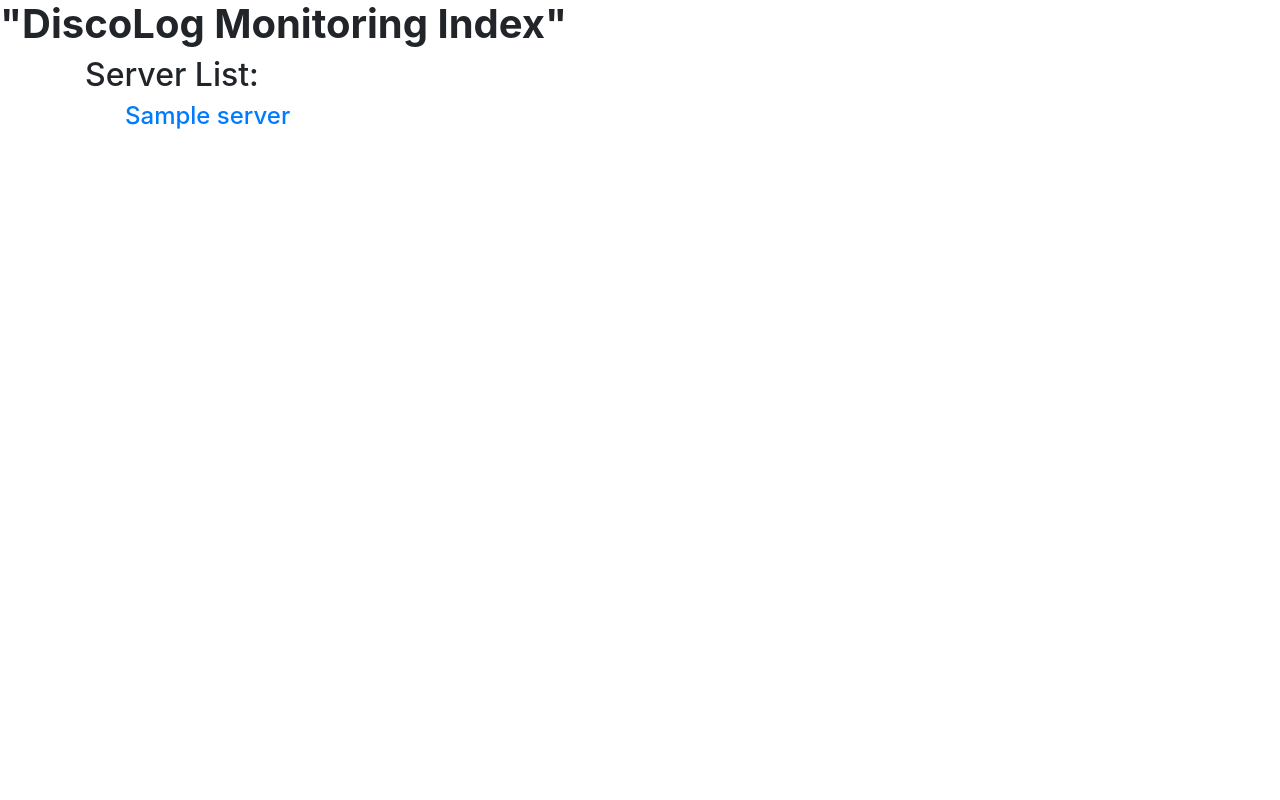
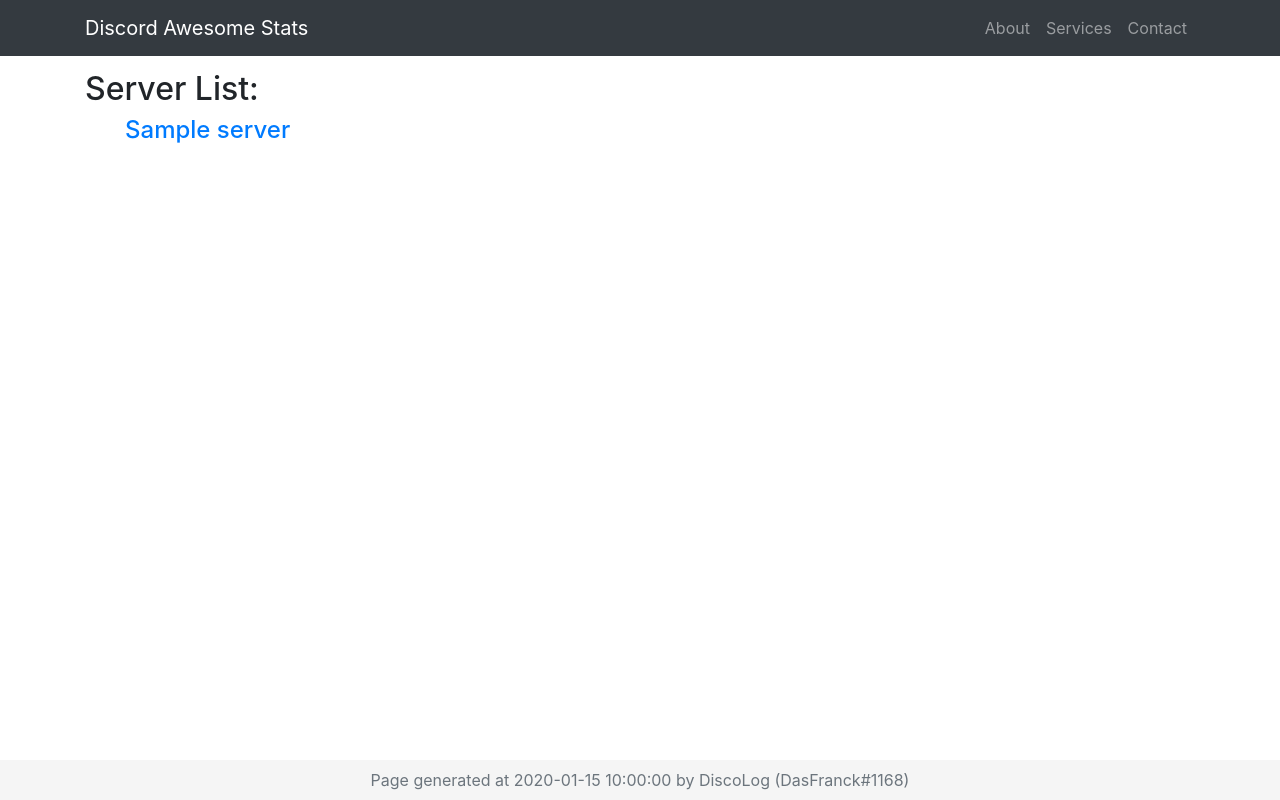
Before and after one commit to DasFranck/DiscordAwesomeStats, a Python web app: template templates/index.html.j2 in a window 1280 px wide. Run offline with Jinja, Linux system fonts and the light colour scheme; the template is opened without the code that fills it: most values are stand-ins (such as "Sample title", 1, 10 or a date in 2020); some libraries are stand-ins or nearby versions.

Commit message:
Revamp templates and using a base one (templates/)

```diff
--- /dev/null
+++ b/templates/base.html.j2
@@ -0,0 +1,49 @@
+<!DOCTYPE html>
+<html>
+  <head>
+    <meta charset="UTF-8">
+    <meta http-equiv="X-UA-Compatible" content="IE=edge">
+    <script src="https://code.jquery.com/jquery-3.3.1.slim.min.js" integrity="sha384-q8i/X+965DzO0rT7abK41JStQIAqVgRVzpbzo5smXKp4YfRvH+8abtTE1Pi6jizo" crossorigin="anonymous"></script>
+    <script src="https://cdnjs.cloudflare.com/ajax/libs/popper.js/1.14.3/umd/popper.min.js" integrity="sha384-ZMP7rVo3mIykV+2+9J3UJ46jBk0WLaUAdn689aCwoqbBJiSnjAK/l8WvCWPIPm49" crossorigin="anonymous"></script>
+    <link rel="stylesheet" href="https://stackpath.bootstrapcdn.com/bootstrap/4.1.1/css/bootstrap.min.css" integrity="sha384-WskhaSGFgHYWDcbwN70/dfYBj47jz9qbsMId/iRN3ewGhXQFZCSftd1LZCfmhktB" crossorigin="anonymous">
+    <script src="https://stackpath.bootstrapcdn.com/bootstrap/4.1.1/js/bootstrap.min.js" integrity="sha384-smHYKdLADwkXOn1EmN1qk/HfnUcbVRZyYmZ4qpPea6sjB/pTJ0euyQp0Mk8ck+5T" crossorigin="anonymous"></script>
+    <link rel="stylesheet" href="{{ url_for('static', filename='style.css') }}">
+    {% if title %}
+    <title>Discord Awesome Stats</title>
+    {% else %}
+    <title>{{ title }} - Discord Awesome Stats </title>
+    {% endif %}
+  </head>
+  <body>
+    <nav class="navbar navbar-expand-lg navbar-dark bg-dark fixed-top" id="mainNav">
+      <div class="container">
+        <a class="navbar-brand js-scroll-trigger" href="#page-top">Discord Awesome Stats</a>
+        <button class="navbar-toggler" type="button" data-toggle="collapse" data-target="#navbarResponsive" aria-controls="navbarResponsive" aria-expanded="false" aria-label="Toggle navigation">
+          <span class="navbar-toggler-icon"></span>
+        </button>
+        <div class="collapse navbar-collapse" id="navbarResponsive">
+          <ul class="navbar-nav ml-auto">
+            <li class="nav-item">
+              <a class="nav-link js-scroll-trigger" href="#about">About</a>
+            </li>
+            <li class="nav-item">
+              <a class="nav-link js-scroll-trigger" href="#services">Services</a>
+            </li>
+            <li class="nav-item">
+              <a class="nav-link js-scroll-trigger" href="#contact">Contact</a>
+            </li>
+          </ul>
+        </div>
+      </div>
+    </nav>
+
+    {% block content %}{% endblock %}
+  </body>
+  <footer class="footer">
+    <div class="container">
+      <span class="text-muted">
+        Page generated at {{ html_render_date_string }} by DiscoLog (DasFranck#1168)
+      </span>
+    </div>
+  </footer>
+</html>
--- a/templates/index.html.j2
+++ b/templates/index.html.j2
@@ -1,17 +1,6 @@
-<!DOCTYPE html>
-<html>
-  <head>
-    <meta charset="UTF-8">
-    <meta http-equiv="X-UA-Compatible" content="IE=edge">
-    <meta name="viewport" content="width=device-width, initial-scale=1, shrink-to-fit=no">
-    <link rel="stylesheet" href="https://maxcdn.bootstrapcdn.com/bootstrap/4.0.0-alpha.5/css/bootstrap.min.css" integrity="sha384-AysaV+vQoT3kOAXZkl02PThvDr8HYKPZhNT5h/CXfBThSRXQ6jW5DO2ekP5ViFdi" crossorigin="anonymous">
-    <link rel="stylesheet" href="css/own.css">
-    <title>DiscoLog Monitoring Index</title>
-  </head>
-  <body>
-    <h1 class="page-header">
-      <b>"DiscoLog Monitoring Index"</b>
-    </h1>
+{% extends "base.html.j2" %}
+
+{% block content %}
   <div class="container">
     <h2>Server List:</h2>
     <ul style="list-style-type:none">
@@ -22,5 +11,4 @@
       {% endfor %}
     </ul>
   </div>
-  </body>
-</html>
+{% endblock %}
```
Also changed, not shown: templates/all_plots.html.j2 (+7 -15 lines), templates/channel_page.html.j2 (+4 -20 lines). Lines whose indentation alone changed are shown as unchanged.
